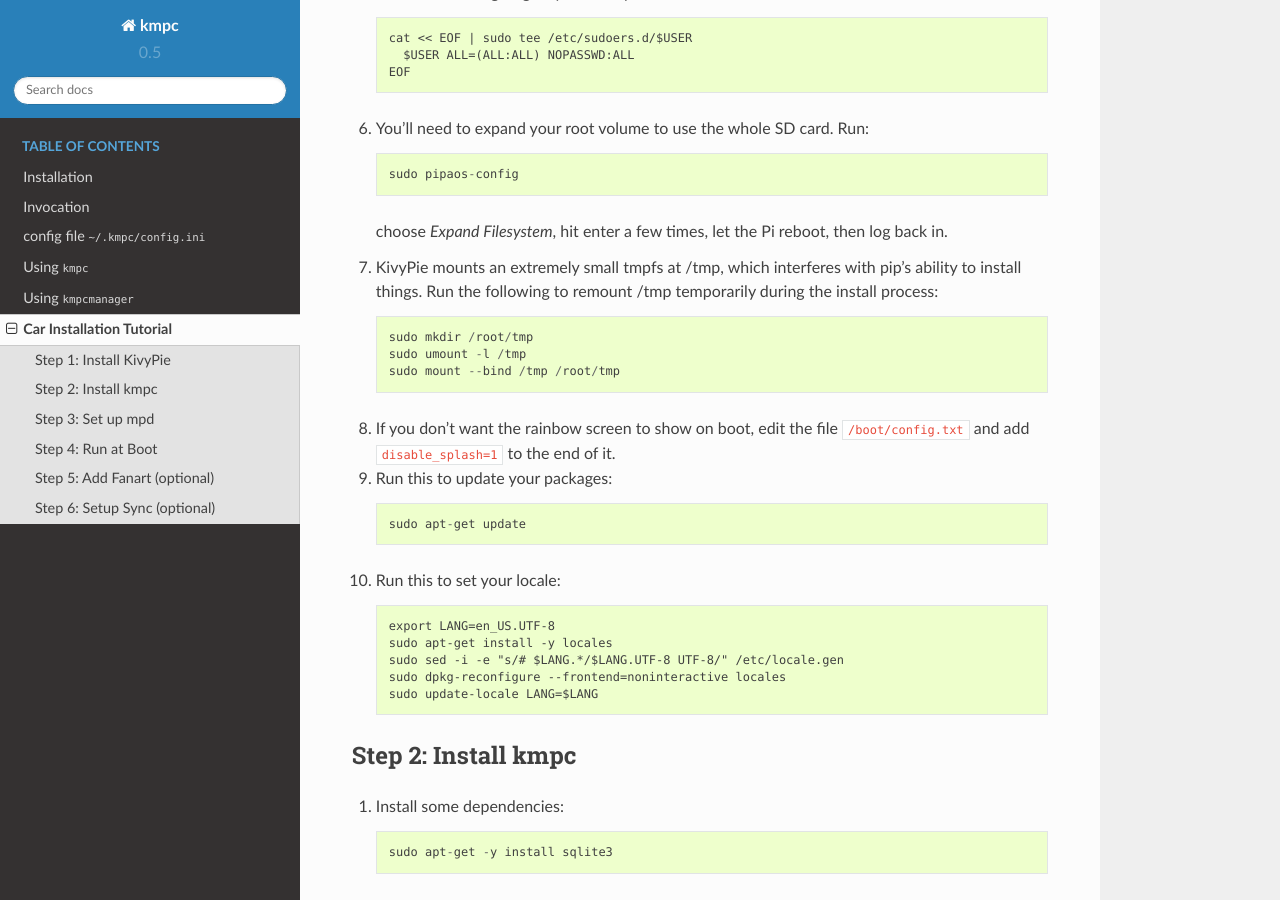
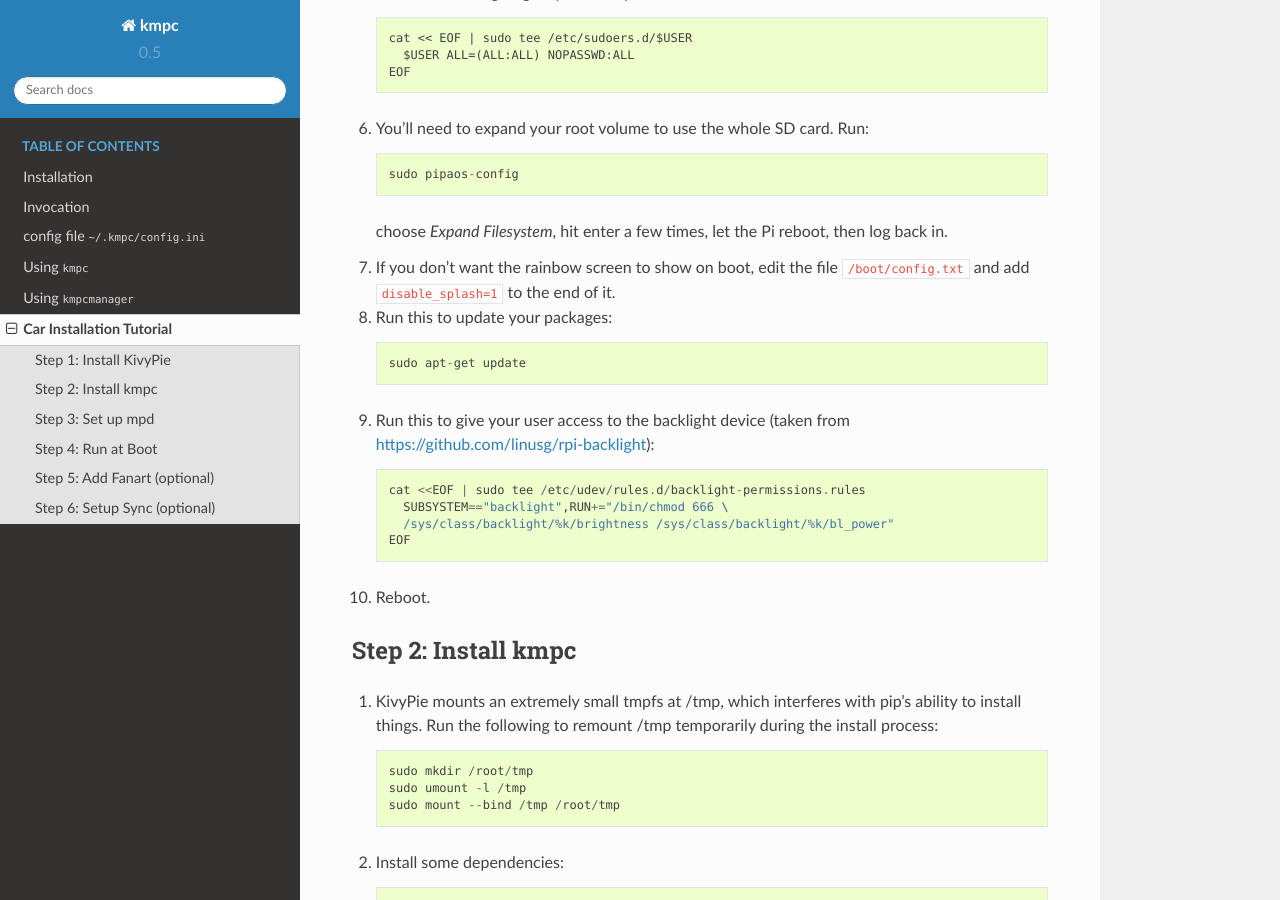
Before and after one commit to eratosthene/kmpc, a Sphinx documentation site: the page built from docs/kivypie.rst, in a window 1280 px wide and 900 px high, scrolled down 1043 px. Built offline with Sphinx 7.4.7 and the Read the Docs theme 2.0.0, drawn with Linux system fonts in a browser that asks for light colours.

Commit message:
updating docs for rpi backlight permissions

```diff
--- a/docs/kivypie.rst
+++ b/docs/kivypie.rst
@@ -58,6 +58,26 @@
 
    choose *Expand Filesystem*, hit enter a few times, let the Pi reboot, then
    log back in.
+#. If you don't want the rainbow screen to show on boot, edit the file
+   ``/boot/config.txt`` and add ``disable_splash=1`` to the end of it.
+
+#. Run this to update your packages::
+
+     sudo apt-get update
+
+#. Run this to give your user access to the backlight device (taken from
+   https://github.com/linusg/rpi-backlight)::
+
+     cat <<EOF | sudo tee /etc/udev/rules.d/backlight-permissions.rules
+       SUBSYSTEM=="backlight",RUN+="/bin/chmod 666 \
+       /sys/class/backlight/%k/brightness /sys/class/backlight/%k/bl_power"
+     EOF
+
+#. Reboot.
+
+********************
+Step 2: Install kmpc
+********************
 #. KivyPie mounts an extremely small tmpfs at /tmp, which interferes with pip's
    ability to install things. Run the following to remount /tmp temporarily
    during the install process::
@@ -66,24 +86,6 @@
      sudo umount -l /tmp
      sudo mount --bind /tmp /root/tmp
 
-#. If you don't want the rainbow screen to show on boot, edit the file
-   ``/boot/config.txt`` and add ``disable_splash=1`` to the end of it.
-
-#. Run this to update your packages::
-
-     sudo apt-get update
-
-#. Run this to set your locale::
-
-     export LANG=en_US.UTF-8
-     sudo apt-get install -y locales
-     sudo sed -i -e "s/# $LANG.*/$LANG.UTF-8 UTF-8/" /etc/locale.gen
-     sudo dpkg-reconfigure --frontend=noninteractive locales
-     sudo update-locale LANG=$LANG
-
-********************
-Step 2: Install kmpc
-********************
 #. Install some dependencies::
 
      sudo apt-get -y install sqlite3
```
